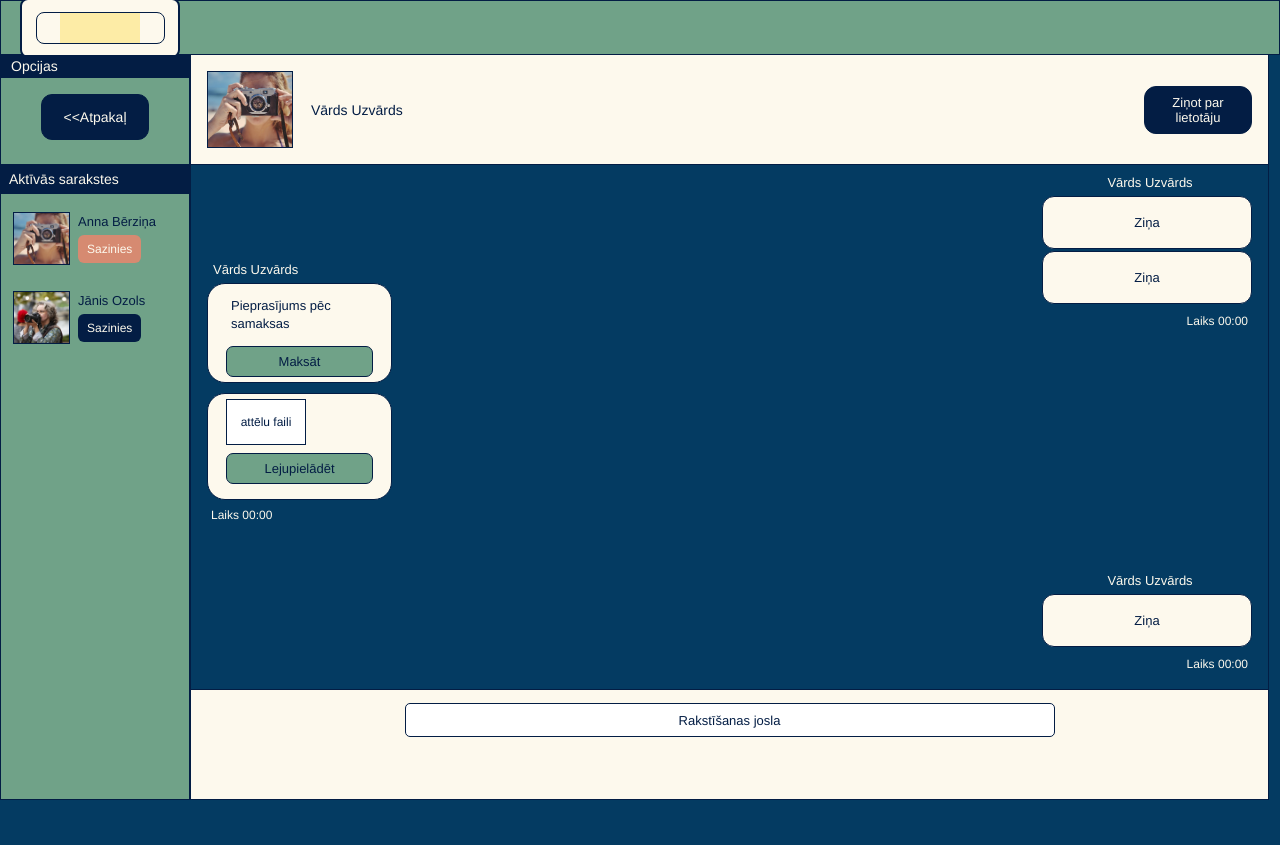
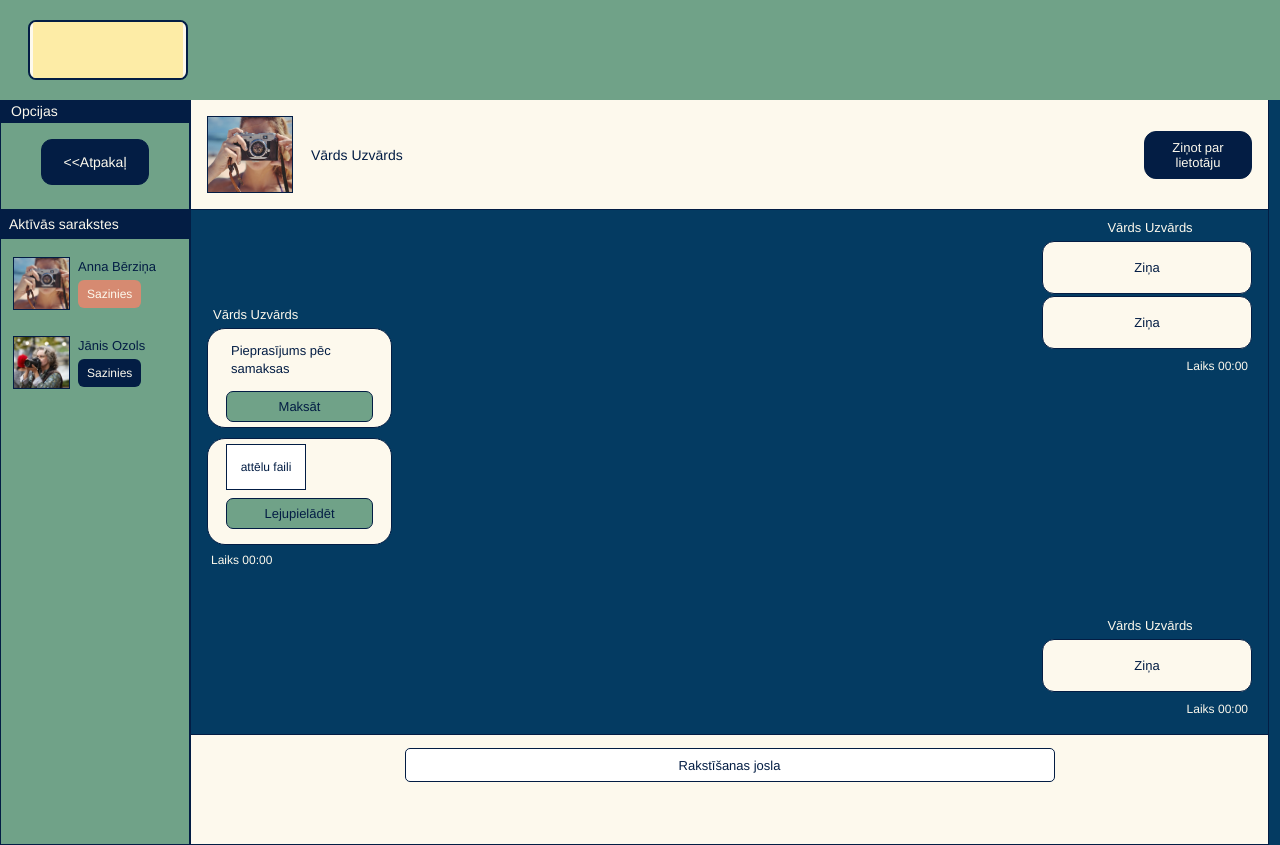
Before and after one commit to elaraisav/26_pit-projekts_rtu, a Django app: page /terzetava/ in a window 1280 px wide. Before the commit the page ends 800 px from the top, so only its background shows below. Run offline with Django 5.2, Linux system fonts and the light colour scheme; the visitor is signed in with stand-in values (Sample User, id 1).

Commit message:
Palabojums vizuāliem tērzētavas aspektiem (augšējai joslai)

```diff
--- a/testsite/static/testsite/main-page.css
+++ b/testsite/static/testsite/main-page.css
@@ -949,26 +949,6 @@ a {
     color: var(--cream);
 }
 
-/* Augšējā josla */
-.chat-topbar {
-    display: flex;
-    align-items: center;
-    justify-content: flex-start;
-    min-height: 55px;
-    height: 55px;
-    padding: 5px 19px;
-    border: 1px solid var(--navy);
-    /*background: var(--cream);*/
-    background: var(--green);
-}
-
-.chat-topbar .logo-link img {
-    width: 129px;
-    height: 32px;
-    border: 1px solid var(--navy);
-    border-radius: 8px;
-}
-
 /* Galvenais režģis */
 .chat-layout {
     display: grid;
--- a/testsite/templates/testsite/terzetava.html
+++ b/testsite/templates/testsite/terzetava.html
@@ -13,11 +13,9 @@
 <body class="chat-page">
 
     <!-- Augšējā josla -->
-    <header class="topbar chat-topbar">
-        <a class="logo-link"
-           href="{% url 'testsite:sakumlapa' %}">
-            <img src="{% static 'testsite/images/logo.png' %}"
-                 alt="Vietnes logo">
+    <header class="topbar">
+        <a class="logo-link" href="{% url 'testsite:sakumlapa' %}">
+            <img src="{% static 'testsite/images/logo.png' %}" alt="Vietnes logo">
         </a>
     </header>
 
@@ -37,31 +35,20 @@
                 <div class="profili">
 
                     <article class="profils chat-contact">
-                        <img
-                            src="{% static 'testsite/images/profilepic1.jpg' %}"
-                            alt="Annas profila attēls"
-                            class="avatar">
+                        <img src="{% static 'testsite/images/profilepic1.jpg' %}" alt="Annas profila attēls" class="avatar">
 
                         <div class="profile-info">
                             <p>Anna Bērziņa</p>
-                            <a href="#" class="chat-btn"
-                               aria-current="page">
-                                Sazinies
-                            </a>
+                            <a href="#" class="chat-btn" aria-current="page">Sazinies</a>
                         </div>
                     </article>
 
                     <article class="profils chat-contact">
-                        <img
-                            src="{% static 'testsite/images/profilepic2.jpg' %}"
-                            alt="Jāņa profila attēls"
-                            class="avatar">
+                        <img src="{% static 'testsite/images/profilepic2.jpg' %}" alt="Jāņa profila attēls" class="avatar">
 
                         <div class="profile-info">
                             <p>Jānis Ozols</p>
-                            <a href="#" class="chat-btn">
-                                Sazinies
-                            </a>
+                            <a href="#" class="chat-btn">Sazinies</a>
                         </div>
                     </article>
 
```
